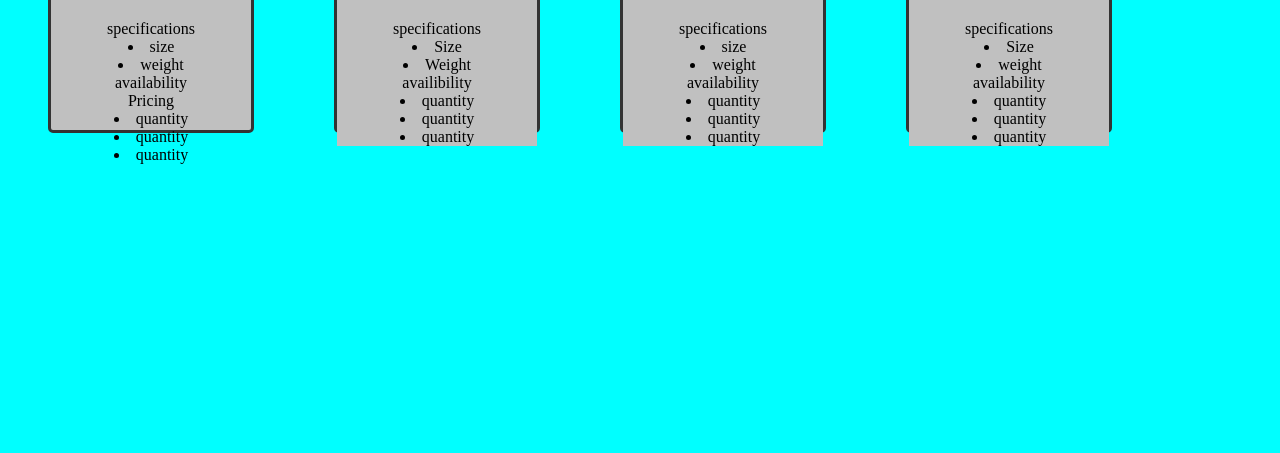
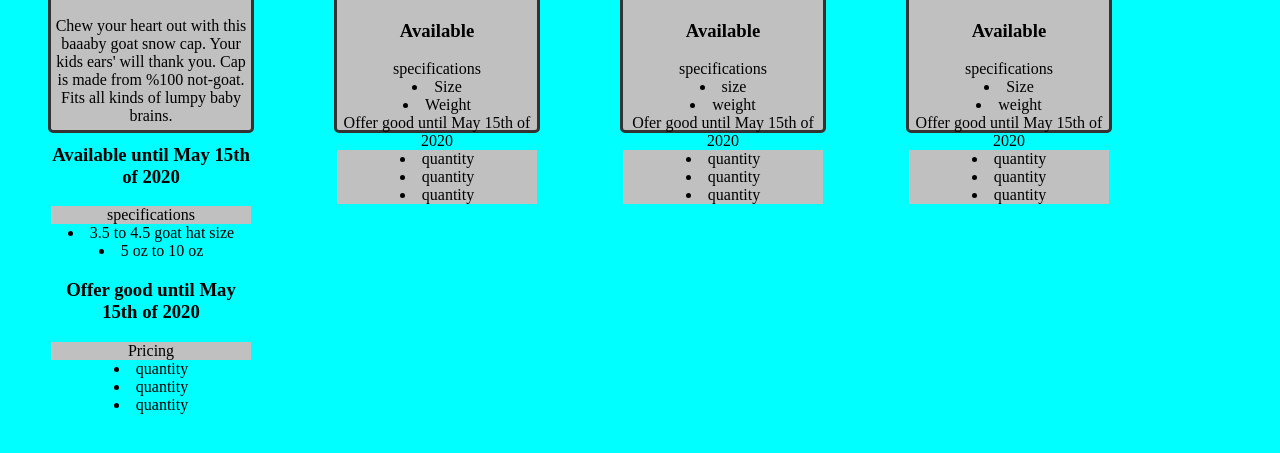
Before and after one commit to MarkyAaronYoung/product-cards, a plain HTML site: page index.html in a window 1280 px wide. Shown: the part 321-774 px from the top of the page. Drawn offline with Linux system fonts and the light colour scheme.

Commit message:
added availability and parts of specification

```diff
--- a/index.html
+++ b/index.html
@@ -13,13 +13,15 @@
         <h2>Snow Bird</h2>
       </header>
       <img src="https://assets3.thrillist.com/v1/image/2445786/size/tmg-article_tall;jpeg_quality=20.jpg" alt="This is a baby goat with a baby snow cap">
-      <p></p>
-      <h3></h3>
+      <p>Chew your heart out with this baaaby goat snow cap. Your kids ears' will thank you. Cap is made from %100 not-goat. Fits all kinds of lumpy baby brains.
+     </p>
+      <h3>Available until May 15th of 2020</h3>
       <lu>
         <header>specifications</header>
-        <li>size</li>
-        <li>weight</li> </li>
-        <footer>availability</footer>
+        <li>3.5 to 4.5 goat hat size </li>
+        <li>5 oz to 10 oz</li>
+        <footer>
+          <h3>Offer good until May 15th of 2020</footer>
       </lu>
       <lu>
         <header>Pricing</header>
@@ -34,12 +36,12 @@
       </header>
       <img src="https://i.imgur.com/Ww9omED.png" alt="This is a picture of a goat in a stylish top hat">
       <p></p>
-      <h3></h3>
+      <h3>Available</h3>
       <lu>
         <header>specifications</header>
         <li>Size</li>
         <li>Weight</li>
-        <footer>availibility</footer>
+        <footer>Offer good until May 15th of 2020</footer>
       </lu>
       <lu>
         <header><Pricing/header>
@@ -53,12 +55,12 @@
       </header>
       <img src="https://s3.amazonaws.com/photography.prod.demandstudios.com/7340bdf5-1c87-4fbf-ae2e-29f17ab9edac.png" alt="This is a picture of a goat wearing a state trooper's hat">
       <p></p>
-      <h3></h3>
+      <h3>Available</h3>
       <lu>
         <header>specifications</header>
         <li>size</li>
         <li>weight</li>
-        <footer>availability</footer>
+        <footer>Ofer good until May 15th of 2020</footer>
       </lu>
       <lu>
         <header><Pricing/header>
@@ -72,12 +74,12 @@
       </header>
       <img src="https://i.pinimg.com/originals/ee/61/73/ee6173bd614b252e1d6884a3a0c5ef09.jpg" alt="This is a picture of a goat wearing a tiny crown">
       <p></p>
-      <h3></h3>
+      <h3>Available</h3>
       <lu>
         <header>specifications</header>
         <li>Size</li>
         <li>weight</li>
-        <footer>availability</footer>
+        <footer>Offer good until May 15th of 2020</footer>
       </lu>
       <lu>
         <header><Pricing/header>
```
